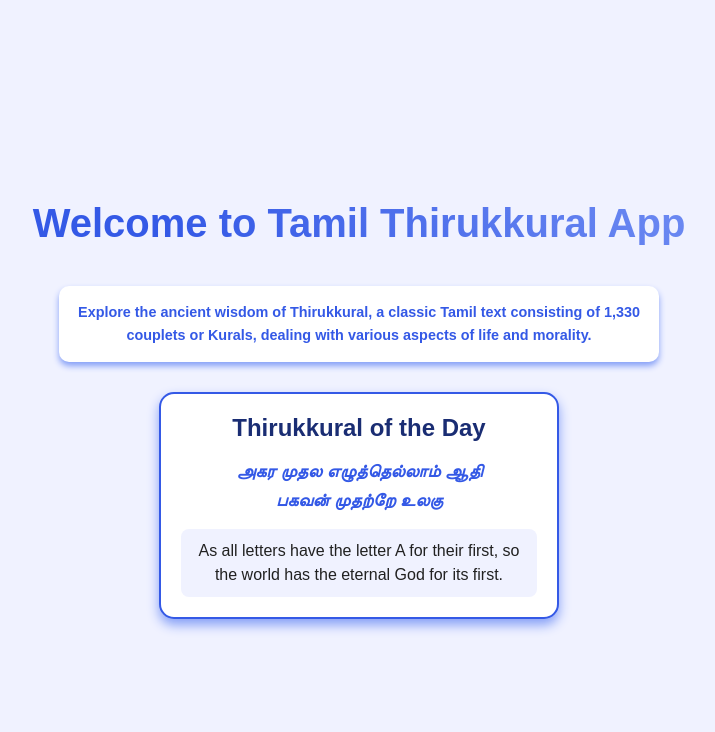
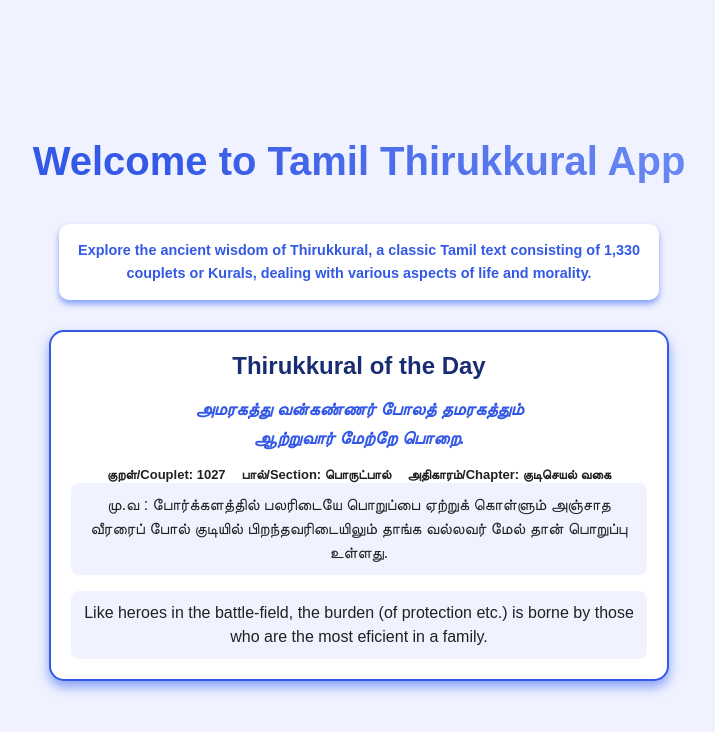
Before and after one commit to nramc/thirukkural-api, a Next.js app: page / in a window 1280 px wide. Shown: the top 732 px of the page, without its empty margins (281-996 px from the left). Built offline with nearby package versions, Linux system fonts and the light colour scheme.

Commit message:
feat: daily endpoint implemented to get kural of the day

```diff
--- a/app/api/daily/route.ts
+++ b/app/api/daily/route.ts
@@ -1,12 +1,5 @@
 import kuralService from "@/app/service/KuralService";
 
 export async function GET() {
-
-    const id = getRandomKuralNumber();
-    const requestedKural = kuralService.search(id);
-    return Response.json(requestedKural);
+    return Response.json(kuralService.random());
 }
-
-function getRandomKuralNumber(): number {
-    return Math.floor(Math.random() * 1330) + 1;
-}
--- a/app/page.tsx
+++ b/app/page.tsx
@@ -1,6 +1,7 @@
 'use client'
 
-import { useState } from 'react'
+import {useEffect, useState} from 'react'
+import {Kural} from "@/app/domain/kurals-db";
 
 export default function Home() {
     const [mounted] = useState(true)
@@ -10,6 +11,26 @@ export default function Home() {
     const primaryDark = 'rgb(26, 45, 115)'
     const textColor = 'rgb(33, 33, 33)'
     const backgroundColor = 'rgb(240, 242, 255)'
+
+    const [kural, setKural] = useState<Kural | null>(null);
+
+
+    useEffect(() => {
+        const fetchKuralOfTheDay = async () => {
+            try {
+                const response = await fetch('/api/daily');
+                if (!response.ok) {
+                    return;
+                }
+                const data: Kural = await response.json();
+                setKural(data);
+            } catch (error) {
+                console.error('Error fetching Kural of the Day:', error);
+            }
+        };
+
+        fetchKuralOfTheDay().then(_ => console.log('kural fetched..!', _));
+    }, []);
 
     return (
         <div style={{
@@ -43,8 +64,12 @@ export default function Home() {
             </h1>
             <style jsx>{`
                 @keyframes gradientShift {
-          0%, 100% { background-position: 0% 50%; }
-          50% { background-position: 100% 50%; }
+                    0%, 100% {
+                        background-position: 0% 50%;
+                    }
+                    50% {
+                        background-position: 100% 50%;
+                    }
                 }
             `}</style>
             <p style={{
@@ -60,14 +85,15 @@ export default function Home() {
                 borderRadius: '10px',
                 boxShadow: `0 4px 6px ${primaryLight}`,
             }}>
-          Explore the ancient wisdom of Thirukkural, a classic Tamil text consisting of 1,330 couplets or Kurals, dealing with various aspects of life and morality.
+                Explore the ancient wisdom of Thirukkural, a classic Tamil text consisting of 1,330 couplets or Kurals,
+                dealing with various aspects of life and morality.
             </p>
             <div style={{
                 backgroundColor: 'white',
                 padding: '20px',
                 borderRadius: '15px',
                 boxShadow: `0 6px 12px ${primaryLight}`,
-          maxWidth: '400px',
+                maxWidth: '50%',
                 width: '100%',
                 border: `2px solid ${primaryColor}`,
             }}>
@@ -81,15 +107,28 @@ export default function Home() {
                 </h2>
                 <p style={{
                     fontSize: '1.1rem',
-            fontWeight:'bold',
+                    fontWeight: 'bold',
                     color: primaryColor,
                     marginBottom: '15px',
                     fontStyle: 'italic',
                     textAlign: 'center',
                     lineHeight: '1.6',
                 }}>
-            அகர முதல எழுத்தெல்லாம் ஆதி<br />
-            பகவன் முதற்றே உலகு
+                    {kural?.kural[0]}<br/>
+                    {kural?.kural[1]}<br/>
+                </p>
+                <p style={{
+                    fontSize: 'small',
+                    fontWeight: 'bold',
+                    alignItems: 'end',
+                    display: 'flex',
+                    flexDirection: 'row',
+                    gap: '1rem',
+                    justifyContent: 'center'
+                }}>
+                    <span>குறள்/Couplet: {kural?.number}</span>
+                    <span>பால்/Section: {kural?.section}</span>
+                    <span>அதிகாரம்/Chapter: {kural?.chapter}</span>
                 </p>
                 <p style={{
                     fontSize: '1rem',
@@ -100,7 +139,19 @@ export default function Home() {
                     padding: '10px',
                     borderRadius: '8px',
                 }}>
-            As all letters have the letter A for their first, so the world has the eternal God for its first.
+                    {kural?.meaning['ta_mu_va']}
+                </p>
+                <p style={{
+                    marginTop: '1rem',
+                    fontSize: '1rem',
+                    color: textColor,
+                    lineHeight: '1.5',
+                    textAlign: 'center',
+                    backgroundColor: backgroundColor,
+                    padding: '10px',
+                    borderRadius: '8px',
+                }}>
+                    {kural?.meaning['en']}
                 </p>
             </div>
         </div>
--- a/app/service/KuralService.ts
+++ b/app/service/KuralService.ts
@@ -17,9 +17,18 @@ class KuralService {
         return kuralsDB.kurals;
     }
 
-    // Search function to find Kurals based on a search term
+    // Search function to find Kurals based on ID
     public search(id: number): Kural | undefined {
         return this.kurals.find(kural => kural.number === id);
+    }
+
+    public random(): Kural {
+        const randomIndex = this.getRandomKuralNumber();
+        return this.kurals[randomIndex];
+    }
+
+    private getRandomKuralNumber(): number {
+        return Math.floor(Math.random() * 1330) + 1;
     }
 }
 
```
Lines whose indentation alone changed are shown as unchanged.
